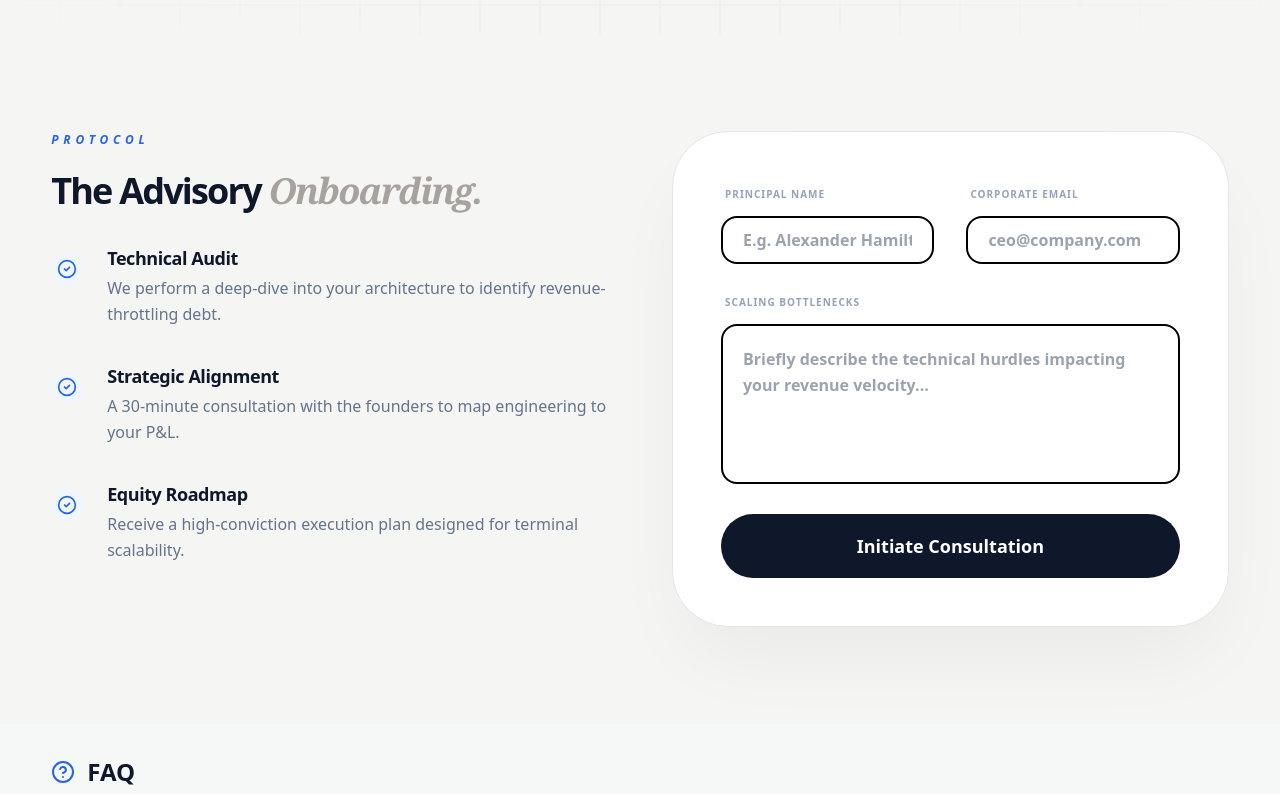
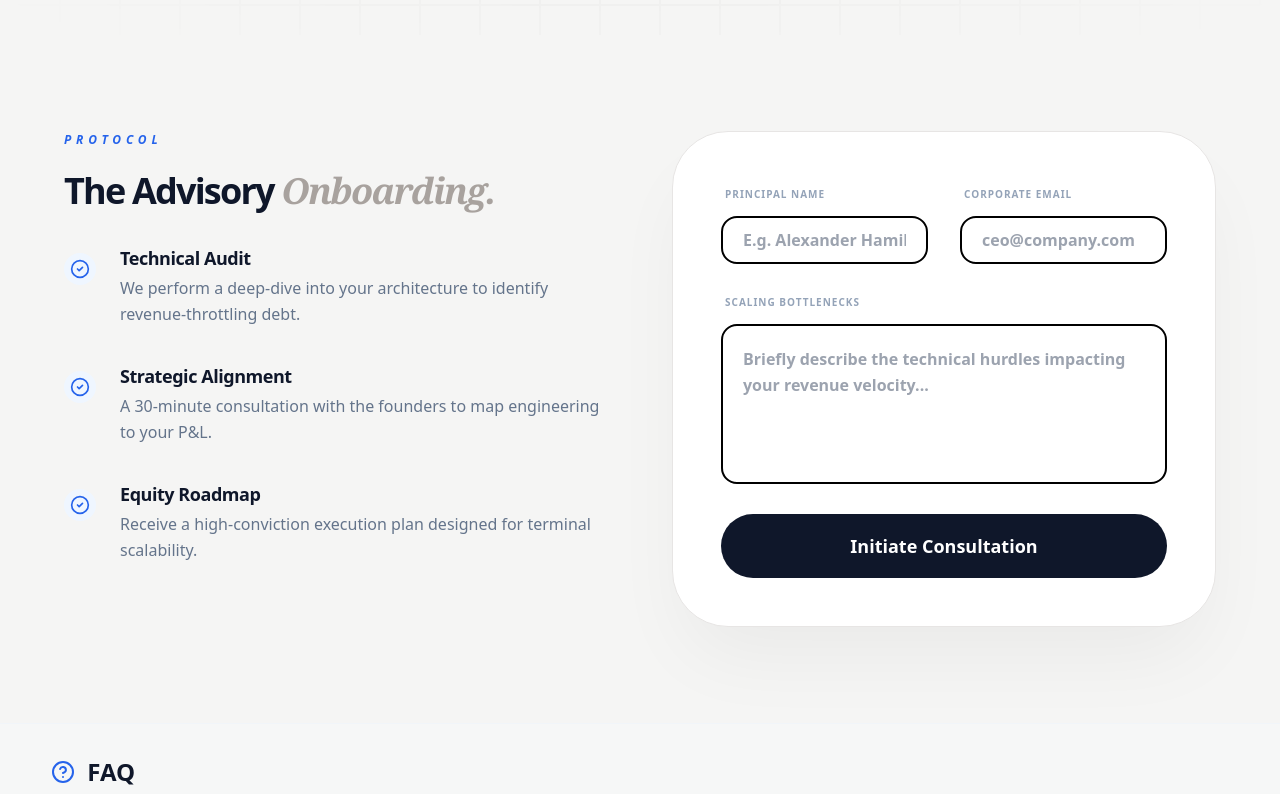
Before and after one commit to l-tting/ab-consul, a Next.js app in the folder my-app/: page /contact in a window 1280 px wide. Shown: the part 540-1334 px from the top of the page. Built offline with nearby package versions, Linux system fonts and the light colour scheme.

Commit message:
form reduction --v2.2

```diff
--- a/my-app/src/components/ContactBody.jsx
+++ b/my-app/src/components/ContactBody.jsx
@@ -59,7 +59,7 @@
 
   return (
     <section className="w-full py-24 flex justify-center bg-stone-100">
-      <div className="w-[92%] max-w-7xl">
+      <div className="w-[92%] max-w-6xl">
         <div className="grid grid-cols-1 lg:grid-cols-2 gap-16 items-start">
 
           {/* Left Side (Content from previous steps) */}
```
